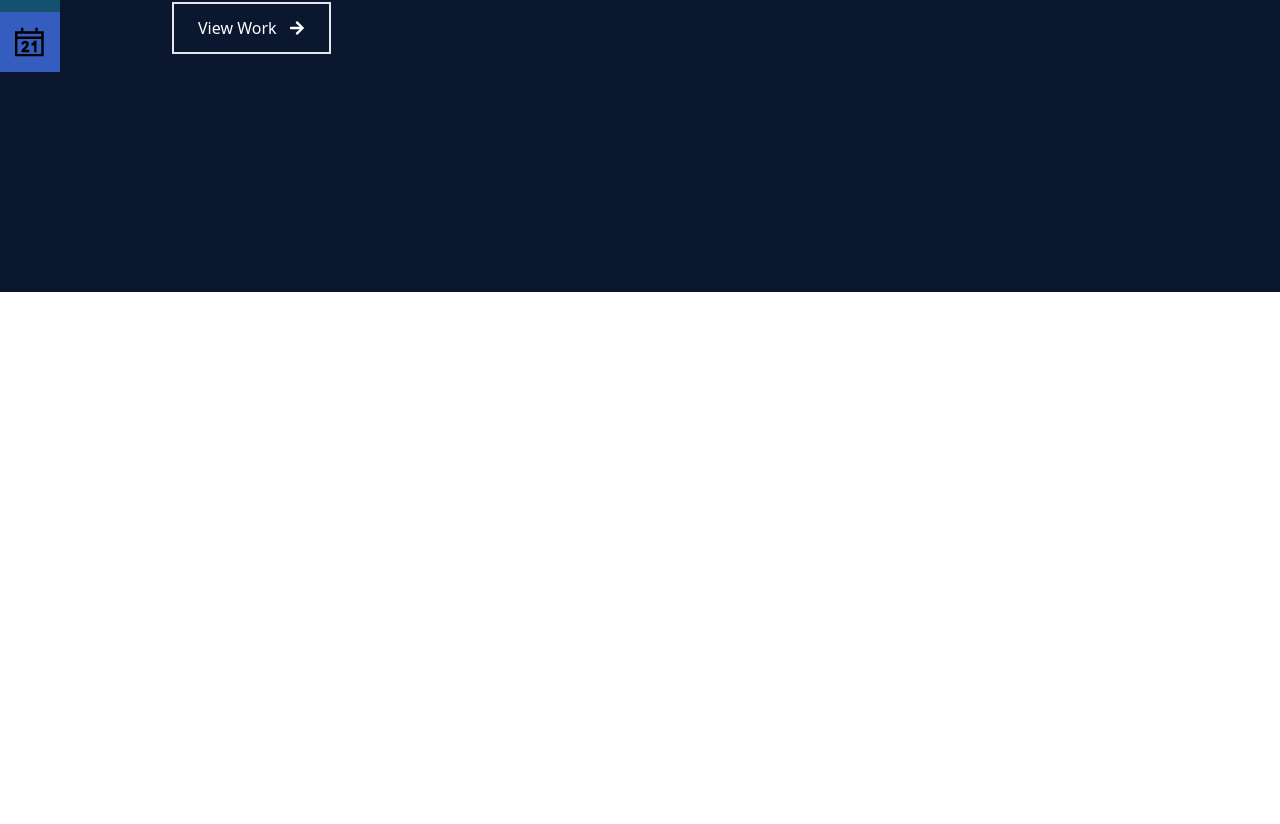
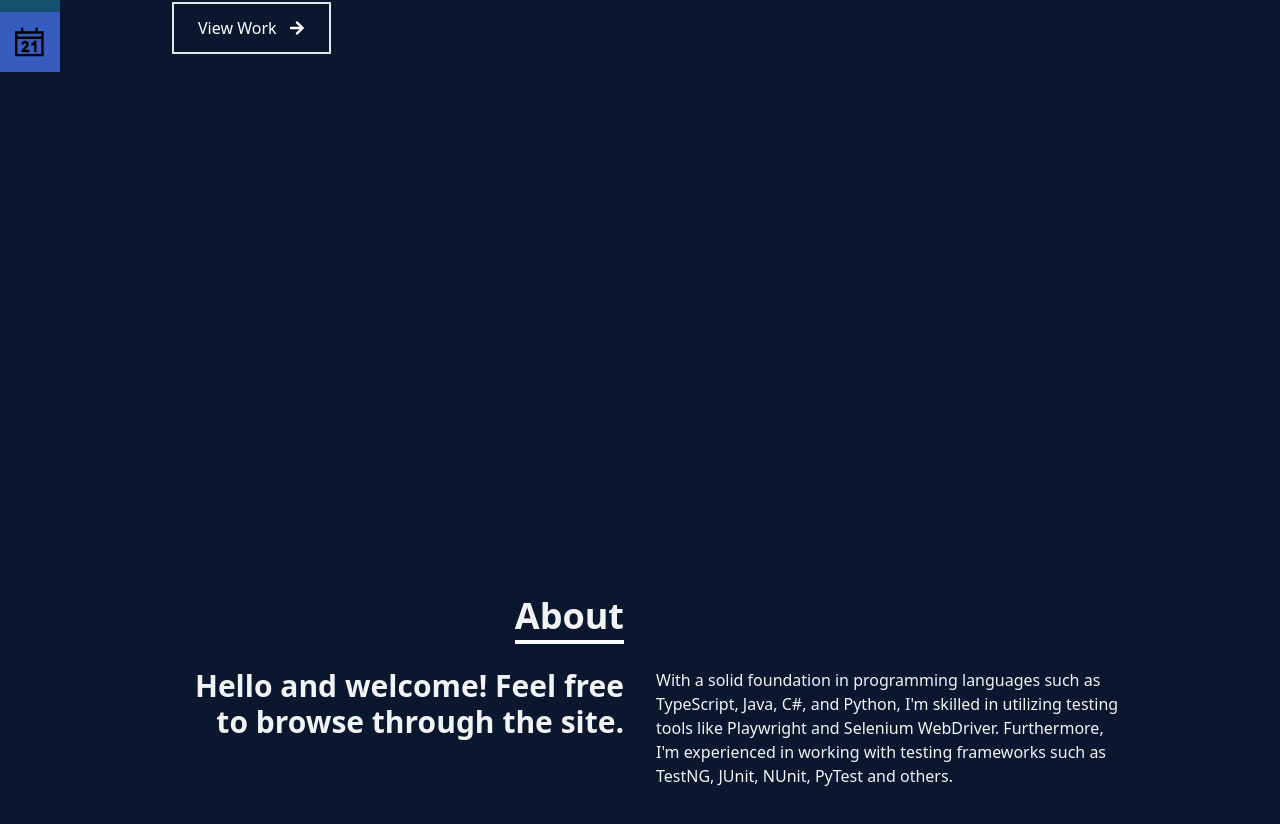
Before and after one commit to antongulin/anton.qa, a React (Create React App) app: page / in a window 1280 px wide. Shown: the part 508-1332 px from the top of the page. Before the commit the page ends 800 px from the top, so only its background shows below. Built offline with nearby package versions, Linux system fonts and the light colour scheme.

Commit message:
add About.jsx

```diff
--- a/src/App.js
+++ b/src/App.js
@@ -1,3 +1,4 @@
+import About from "./components/About";
 import Home from "./components/Home";
 import Navbar from "./components/Navbar";
 
@@ -6,6 +7,7 @@ function App() {
     <div>
       <Navbar />
       <Home />
+      <About />
     </div>
   );
 }
--- /dev/null
+++ b/src/components/About.jsx
@@ -0,0 +1,34 @@
+import React from "react";
+
+const About = () => {
+  return (
+    <div name="about" className="w-full h-screen bg-[#0a172f] text-[#f2f3f5]">
+      <div className="flex flex-col justify-center items-center w-full h-full">
+        <div className="max-w-[1000px] w-full grid grid-cols-2 gap-8">
+          <div className="sm:text-right pb-8 pl-4">
+            <p className="text-4xl font-bold inline border-b-4 border-white">
+              About
+            </p>
+          </div>
+          <div></div>
+        </div>
+        <div className="max-w-[1000px] w-full grid sm:grid-cols-2 gap-8 px-4">
+          <div className="sm:text-right text-3xl font-bold">
+            <p>Hello and welcome! Feel free to browse through the site.</p>
+          </div>
+          <div>
+            <p>
+              With a solid foundation in programming languages such as
+              TypeScript, Java, C#, and Python, I'm skilled in utilizing testing
+              tools like Playwright and Selenium WebDriver. Furthermore, I'm
+              experienced in working with testing frameworks such as TestNG,
+              JUnit, NUnit, PyTest and others.
+            </p>
+          </div>
+        </div>
+      </div>
+    </div>
+  );
+};
+
+export default About;
```
